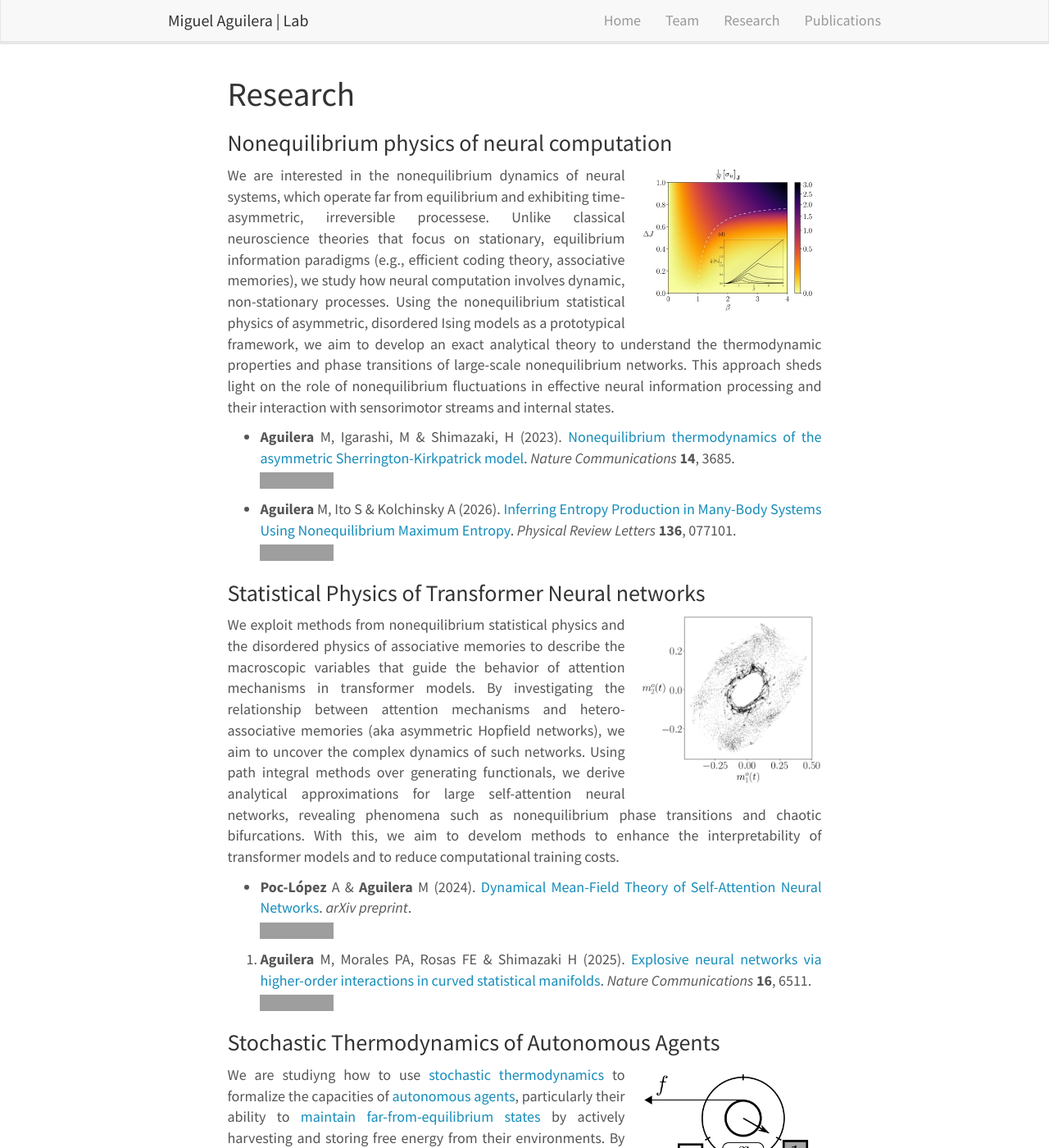
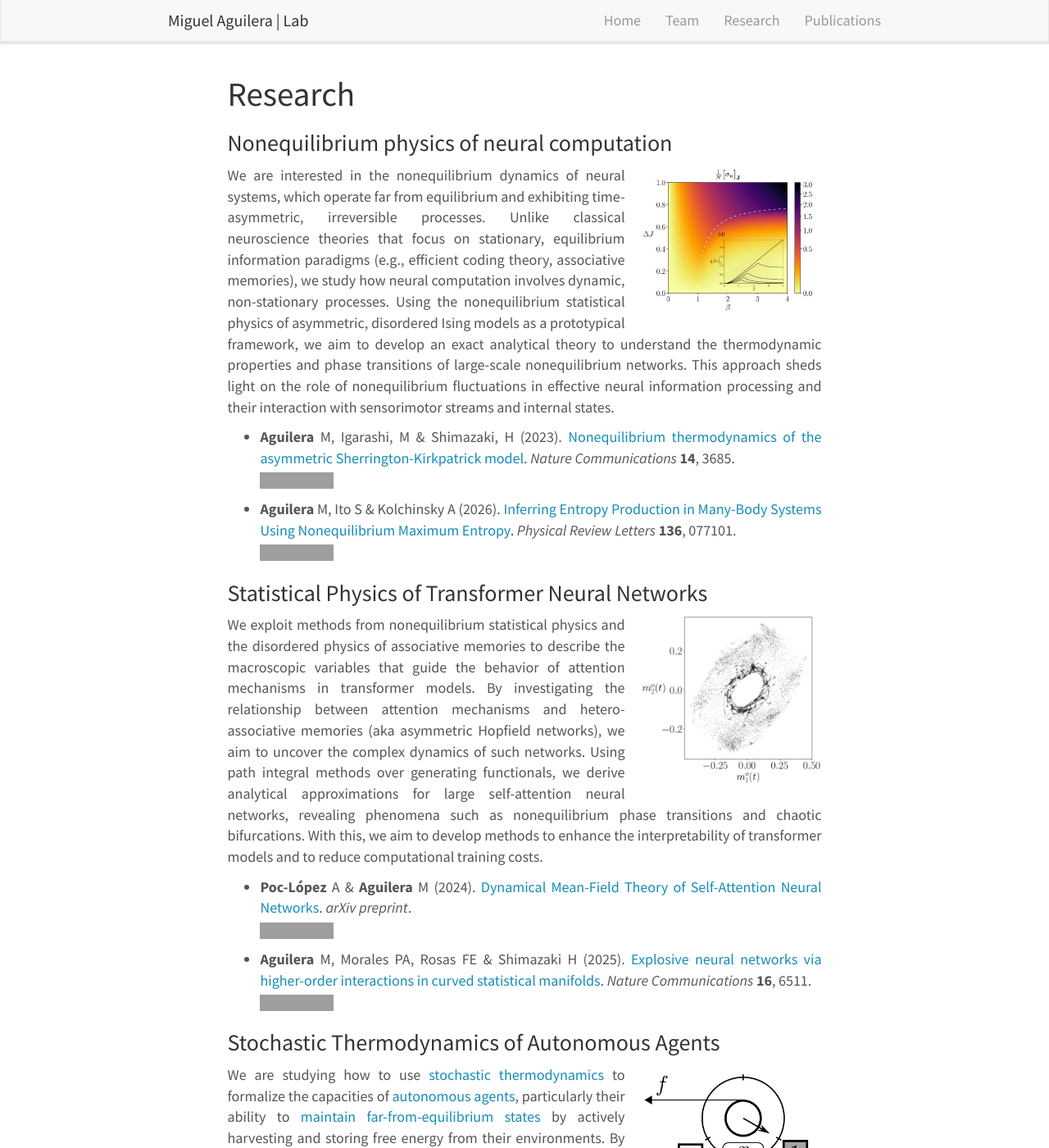
Before and after one commit to MiguelAguilera/maguilera-lab.github.io, a Jekyll site: the page built from _pages/research.md, in a window 1280 px wide and 1400 px high. Shown: the whole window at 82% size. Built offline with Jekyll 4.4.1, drawn with Linux system fonts in a browser that asks for light colours; nearby versions of some CDN libraries; grey boxes are pictures that could not be loaded.

Commit message:
Fix typos and formatting across website content

```diff
--- a/_pages/research.md
+++ b/_pages/research.md
@@ -13,31 +13,31 @@ permalink: /research/
 
 <img class="img-fluid" src="https://lab.maguilera.net/images/research/entropy_production.png" style="padding-left: 20px; max-width: 240px" alt="entropy production neural network Ising model" align="right" />
 
-We are interested in the nonequilibrium dynamics of neural systems, which operate far from equilibrium and exhibiting time-asymmetric, irreversible processese. Unlike classical neuroscience theories that focus on stationary, equilibrium information paradigms (e.g., efficient coding theory, associative memories), we study how neural computation involves dynamic, non-stationary processes. Using the nonequilibrium statistical physics of asymmetric, disordered Ising models as a prototypical framework, we aim to develop an exact analytical theory to understand the thermodynamic properties and phase transitions of large-scale nonequilibrium networks. This approach sheds light on the role of nonequilibrium fluctuations in effective neural information processing and their interaction with sensorimotor streams and internal states.
+We are interested in the nonequilibrium dynamics of neural systems, which operate far from equilibrium and exhibiting time-asymmetric, irreversible processes. Unlike classical neuroscience theories that focus on stationary, equilibrium information paradigms (e.g., efficient coding theory, associative memories), we study how neural computation involves dynamic, non-stationary processes. Using the nonequilibrium statistical physics of asymmetric, disordered Ising models as a prototypical framework, we aim to develop an exact analytical theory to understand the thermodynamic properties and phase transitions of large-scale nonequilibrium networks. This approach sheds light on the role of nonequilibrium fluctuations in effective neural information processing and their interaction with sensorimotor streams and internal states.
 
 * **Aguilera** M, Igarashi, M & Shimazaki, H (2023). [Nonequilibrium thermodynamics of the asymmetric Sherrington-Kirkpatrick model](https://www.nature.com/articles/s41467-023-39107-y). _Nature Communications_ **14**, 3685.\
 [![DOI](https://img.shields.io/badge/DOI-10.1038/s41467--023--39107--y-lightgreen.svg)](https://doi.org/10.1038/s41467-023-39107-y)
 
 * **Aguilera** M, Ito S & Kolchinsky A (2026). [Inferring Entropy Production in Many-Body Systems Using Nonequilibrium Maximum Entropy](https://journals.aps.org/prl/pdf/10.1103/xgkj-dxzh). _Physical Review Letters_ **136**, 077101.  \
-[![DOI](https://img.shields.io/badge/DOI-10.1103/xgkj--dxzh-lightgreen.svg)](DOI: https://doi.org/10.1103/xgkj-dxzh)
+[![DOI](https://img.shields.io/badge/DOI-10.1103/xgkj--dxzh-lightgreen.svg)](https://doi.org/10.1103/xgkj-dxzh)
 
 
-### Statistical Physics of Transformer Neural networks
+### Statistical Physics of Transformer Neural Networks
 
 <img class="img-fluid" src="https://lab.maguilera.net/images/research/attractor_attention.png" style="padding-left: 20px; max-width: 240px" alt="mean-field dynamics attention neural network" align="right" />
 
-We exploit methods from nonequilibrium statistical physics and the disordered physics of associative memories to describe the macroscopic variables that guide the behavior of attention mechanisms in transformer models. By investigating the relationship between attention mechanisms and hetero-associative memories (aka asymmetric Hopfield networks), we aim to uncover the complex dynamics of such networks. Using path integral methods over generating functionals, we derive analytical approximations for large self-attention neural networks, revealing phenomena such as nonequilibrium phase transitions and chaotic bifurcations. With this, we aim to develom methods to enhance the interpretability of transformer models and to reduce computational training costs.
+We exploit methods from nonequilibrium statistical physics and the disordered physics of associative memories to describe the macroscopic variables that guide the behavior of attention mechanisms in transformer models. By investigating the relationship between attention mechanisms and hetero-associative memories (aka asymmetric Hopfield networks), we aim to uncover the complex dynamics of such networks. Using path integral methods over generating functionals, we derive analytical approximations for large self-attention neural networks, revealing phenomena such as nonequilibrium phase transitions and chaotic bifurcations. With this, we aim to develop methods to enhance the interpretability of transformer models and to reduce computational training costs.
 
 * **Poc-López** A & **Aguilera** M (2024). [Dynamical Mean-Field Theory of Self-Attention Neural Networks](https://arxiv.org/abs/2406.07247). _arXiv preprint_.\
 [![DOI](https://img.shields.io/badge/DOI-10.48550/arXiv.2406.07247--y-lightgreen.svg)](https://doi.org/10.48550/arXiv.2406.07247)
 
-1. **Aguilera** M, Morales PA, Rosas FE & Shimazaki H (2025). [Explosive neural networks via higher-order interactions in curved statistical manifolds](https://www.nature.com/articles/s41467-025-61475-w). _Nature Communications_ **16**, 6511.  \
+* **Aguilera** M, Morales PA, Rosas FE & Shimazaki H (2025). [Explosive neural networks via higher-order interactions in curved statistical manifolds](https://www.nature.com/articles/s41467-025-61475-w). _Nature Communications_ **16**, 6511.  \
 [![DOI](https://img.shields.io/badge/DOI-10.1038/s41467--025--61475--w-lightgreen.svg)](https://doi.org/10.1038/s41467-025-61475-w)
 
 ### Stochastic Thermodynamics of Autonomous Agents
 
 <img class="img-fluid" src="https://lab.maguilera.net/images/research/information-engine.png" style="padding-left: 20px; max-width: 240px" alt="information engine agent stochastic thermodynamics" align="right" />
 
-We are studiyng how to use [stochastic thermodynamics](https://en.wikipedia.org/wiki/Stochastic_thermodynamics) to formalize the capacities of [autonomous agents](https://journals.sagepub.com/doi/10.1177/1059712309343819), particularly their ability to [maintain far-from-equilibrium states](https://www.lehigh.edu/~mhb0/autfuncrep.html) by actively harvesting and storing free energy from their environments. By studying nonequilibrium steady states, we identify conditions under which agents can sustain themselves autonomously, differentiating these from states near thermodynamic equilibrium with low energy-harvesting potential. Additionally, we explore the adaptive mechanisms that allow agents to regulate their interactions with the environment, ensuring the robust maintenance of their nonequilibrium states. This research line aims to deepen our understanding of how thermodynamic processes underpin the emergence and persistence of complex, adaptive behavior in natural and artificial systems.
+We are studying how to use [stochastic thermodynamics](https://en.wikipedia.org/wiki/Stochastic_thermodynamics) to formalize the capacities of [autonomous agents](https://journals.sagepub.com/doi/10.1177/1059712309343819), particularly their ability to [maintain far-from-equilibrium states](https://www.lehigh.edu/~mhb0/autfuncrep.html) by actively harvesting and storing free energy from their environments. By studying nonequilibrium steady states, we identify conditions under which agents can sustain themselves autonomously, differentiating these from states near thermodynamic equilibrium with low energy-harvesting potential. Additionally, we explore the adaptive mechanisms that allow agents to regulate their interactions with the environment, ensuring the robust maintenance of their nonequilibrium states. This research line aims to deepen our understanding of how thermodynamic processes underpin the emergence and persistence of complex, adaptive behavior in natural and artificial systems.
 
-1. **Aguilera**, M & Barandiaran, XE (2024). [Thermina: A minimal model of autonomous agency from the lens of stochastic thermodynamics](https://direct.mit.edu/isal/proceedings/isal2024/36/121/123509). _ALIFE 2024: Proceedings of the 2024 Artificial Life Conference_.
+* **Aguilera**, M & Barandiaran, XE (2024). [Thermina: A minimal model of autonomous agency from the lens of stochastic thermodynamics](https://direct.mit.edu/isal/proceedings/isal2024/36/121/123509). _ALIFE 2024: Proceedings of the 2024 Artificial Life Conference_.
```
Also changed, not shown: _pages/team/_posts/2022-10-01-miguel-aguilera.md (+1 -1 lines), _pages/team/_posts/2023-06-01-angel-poc.md (+1 -1 lines), _pages/team/_posts/2024-01-01-raul-coterillo.md (+1 -1 lines), _pages/team/_posts/2024-02-01-ivan-garashchuk.md (+1 -1 lines).
